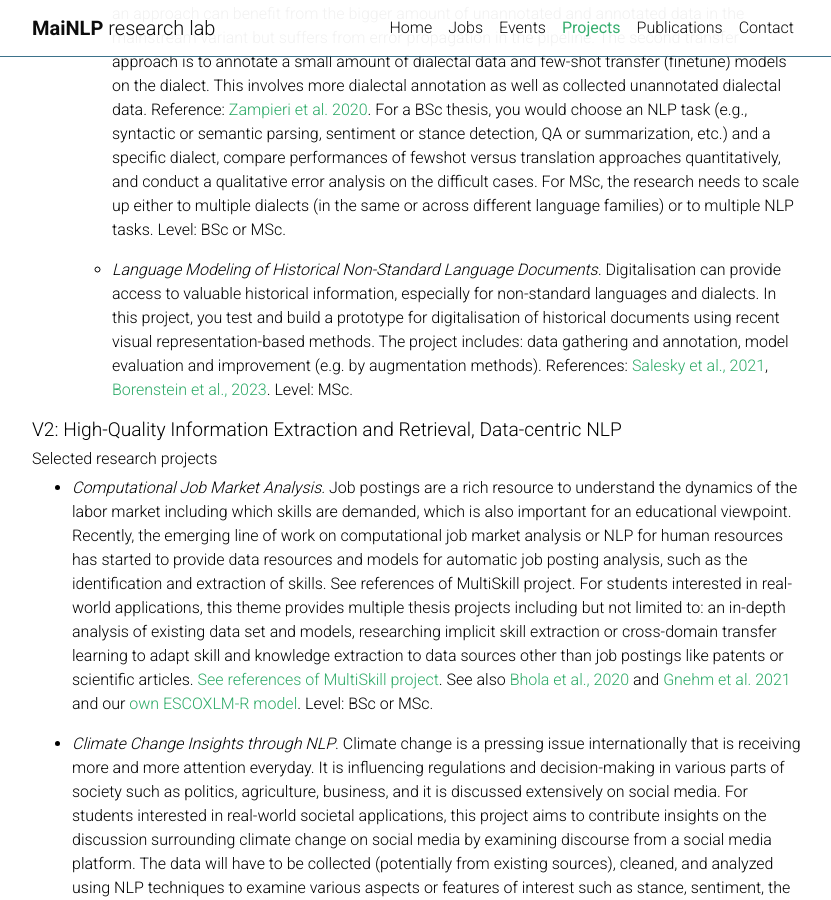
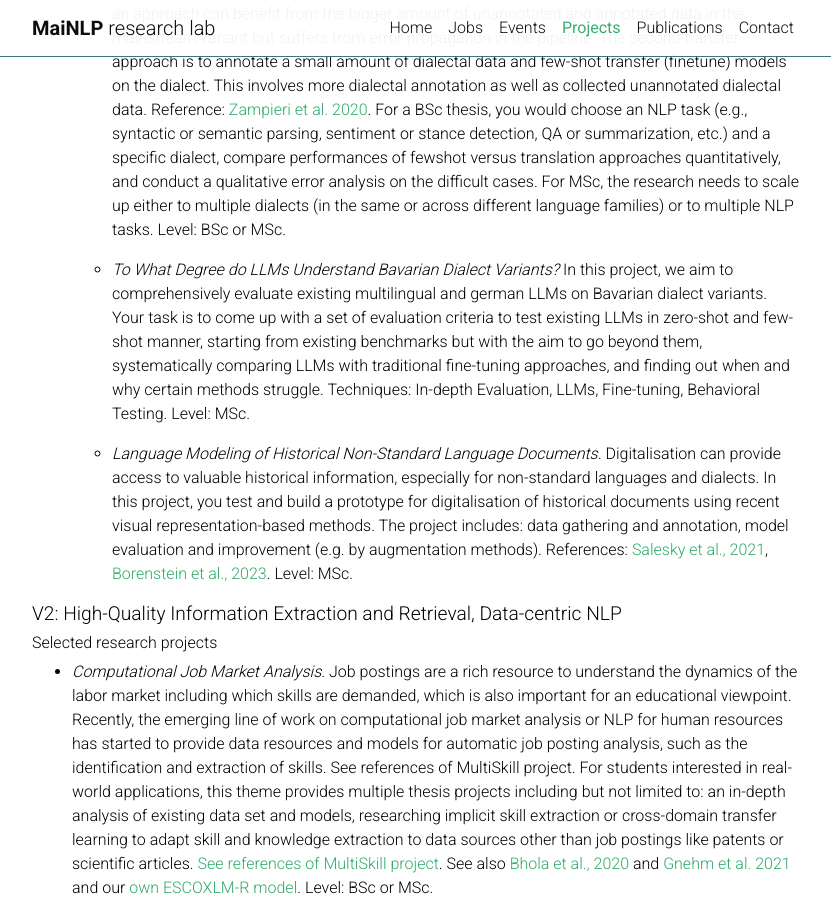
Before and after one commit to mainlp/mainlp.github.io, a Jekyll site: the page built from _pages/projects.md, in a window 1280 px wide and 900 px high, scrolled down 5264 px. Shown: the whole window, without its empty margins (223-1054 px from the left). Built offline with Jekyll 4.4.1, drawn with Linux system fonts in a browser that asks for light colours; emoji names are drawn with the system emoji font; comment, search, counter and statistics services are not loaded; a style sheet for code colours, icons or effects is not loaded.

Commit message:
Update projects.md

```diff
--- a/_pages/projects.md
+++ b/_pages/projects.md
@@ -150,6 +150,8 @@ MSc/BSc thesis research vectors:
 
   *  *Transfer or translate: how to better work with dialectal data.* Demands for generalizing NLP pipelines to dialectal data are on the rise. Given current LLMs trained in hundreds of languages, there are two common approaches. The first approach is to translate (or normalize) dialectal data to its mainstream counterpart and apply pipelines to the translated mainstream counterpart. Such an approach can benefit from the bigger amount of unannotated and annotated data in the mainstream variant but suffers from error propagation in the pipeline. The second transfer approach is to annotate a small amount of dialectal data and few-shot transfer (finetune) models on the dialect. This involves more dialectal annotation as well as collected unannotated dialectal data. Reference: [Zampieri et al. 2020](https://helda.helsinki.fi/server/api/core/bitstreams/dd1636da-66ef-4e2d-bdb7-19c0b27080f3/content). For a BSc thesis, you would choose an NLP task (e.g., syntactic or semantic parsing, sentiment or stance detection,  QA or summarization, etc.) and a specific dialect, compare performances of fewshot versus translation approaches quantitatively, and conduct a qualitative error analysis on the difficult cases. For MSc, the research needs to scale up either to multiple dialects (in the same or across different language families) or to multiple NLP tasks. Level: BSc or MSc.
 
+  *  *To What Degree do LLMs Understand Bavarian Dialect Variants?* In this project, we aim to comprehensively evaluate existing multilingual and german LLMs on Bavarian dialect variants. Your task is to come up with a set of evaluation criteria to test existing LLMs in zero-shot and few-shot manner, starting from existing benchmarks but with the aim to go beyond them, systematically comparing LLMs with traditional fine-tuning approaches, and finding out when and why certain methods struggle.  Techniques: In-depth Evaluation, LLMs, Fine-tuning, Behavioral Testing. Level: MSc.
+
   *  *Language Modeling of Historical Non-Standard Language Documents.* Digitalisation can provide access to valuable historical information, especially for non-standard languages and dialects. In this project, you test and build a prototype for digitalisation of historical documents using recent visual representation-based methods. The project includes: data gathering and annotation, model evaluation and improvement (e.g. by augmentation methods). References: [Salesky et al., 2021](https://aclanthology.org/2021.emnlp-main.576/), [Borenstein et al., 2023](https://aclanthology.org/2023.emnlp-main.7.pdf). Level: MSc.
 
 
```
